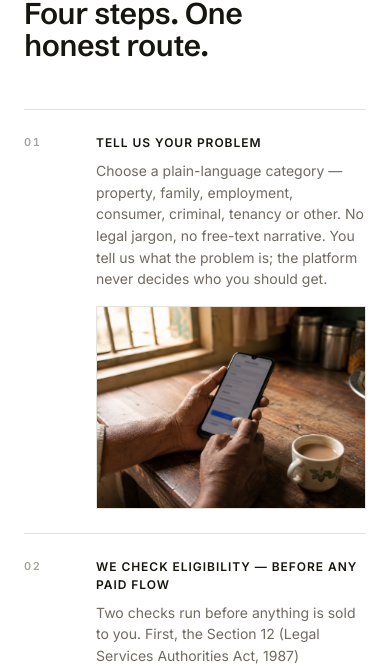
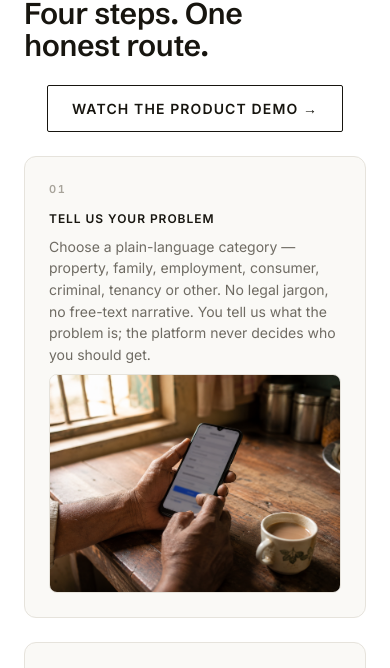
Before and after one commit to Anu062004/N-Setu-Frontend-, a React (Vite) app: page /how-it-works in a window 390 px wide. Shown: the part 601-1269 px from the top of the page. Built offline with nearby package versions, Linux system fonts and the light colour scheme; no server answers.

Commit message:
How It Works: add demo video link and arrange 4 steps in a responsive row layout

```diff
--- a/src/features/landing/HowItWorks.tsx
+++ b/src/features/landing/HowItWorks.tsx
@@ -1,5 +1,7 @@
 import { Link } from "react-router-dom";
 import { SmartImage } from "../../components/ui/SmartImage";
+
+const DEMO_VIDEO_URL = "https://www.youtube.com/watch?v=YOUR_DEMO_VIDEO_ID";
 import { useI18n } from "../../lib/i18n";
 
 const CITIZEN_STEPS = [
@@ -90,7 +92,17 @@ export function HowItWorks() {
             <p className="eyebrow">{t("The citizen flow")}</p>
             <h2 className="h-section">{t("Four steps. One honest route.")}</h2>
           </div>
-          <ol className="how-steps mt-7">
+          <div className="how-demo mt-5">
+            <a
+              className="btn btn--outline"
+              href={DEMO_VIDEO_URL}
+              target="_blank"
+              rel="noreferrer"
+            >
+              {t("Watch the product demo")} →
+            </a>
+          </div>
+          <ol className="how-steps mt-5">
             {CITIZEN_STEPS.map((s) => (
               <li key={s.n} className="how-step">
                 <span className="section-number tabular">{s.n}</span>
--- a/src/lib/hi.how.ts
+++ b/src/lib/hi.how.ts
@@ -6,6 +6,7 @@ export const HI_HOW: Record<string, string> = {
   "Start legal help — it is free to check":
     "कानूनी सहायता शुरू करें — जाँच निःशुल्क है",
   "The citizen flow": "नागरिक प्रवाह",
+  "Watch the product demo": "उत्पाद डेमो देखें",
   "Four steps. One honest route.": "चार कदम। एक ईमानदार मार्ग।",
   "A citizen's hands holding a smartphone with a form at a kitchen table":
     "एक नागरिक के हाथ रसोई की मेज़ पर फ़ॉर्म वाला स्मार्टफ़ोन पकड़े हुए",
--- a/src/styles/features.css
+++ b/src/styles/features.css
@@ -424,18 +424,49 @@
 .how-steps {
   list-style: none;
   display: grid;
+  grid-template-columns: repeat(4, 1fr);
+  gap: var(--sp-5);
 }
 
 .how-step {
   display: grid;
-  grid-template-columns: 56px 1fr;
-  gap: var(--sp-4);
-  padding-block: var(--sp-5);
-  border-top: 1px solid var(--color-hairline);
+  grid-template-columns: 1fr;
+  align-content: start;
+  gap: var(--sp-3);
+  padding: var(--sp-5);
+  border: 1px solid var(--color-hairline);
+  border-radius: 12px;
+  background: var(--color-paper-warm);
 }
 
-.how-step:last-child {
-  border-bottom: 1px solid var(--color-hairline);
+.how-demo {
+  display: flex;
+  justify-content: center;
+}
+
+.how-scene {
+  margin: var(--sp-2) 0 0;
+}
+
+.how-scene__img {
+  display: block;
+  width: 100%;
+  aspect-ratio: 4 / 3;
+  object-fit: cover;
+  border: 1px solid var(--color-hairline);
+  border-radius: 8px;
+}
+
+@media (max-width: 1000px) {
+  .how-steps {
+    grid-template-columns: repeat(2, 1fr);
+  }
+}
+
+@media (max-width: 640px) {
+  .how-steps {
+    grid-template-columns: 1fr;
+  }
 }
 
 /* ---------- landing: rights ---------- */
@@ -660,19 +691,6 @@
 }
 
 @media (max-width: 900px) {
-.how-scene {
-  margin: var(--sp-4) 0 0;
-}
-
-.how-scene__img {
-  display: block;
-  width: 100%;
-  max-width: 520px;
-  aspect-ratio: 4 / 3;
-  object-fit: cover;
-  border: 1px solid var(--color-hairline);
-}
-
 .newspaper-layout {
     grid-template-columns: 1fr;
     gap: var(--sp-6);
```
